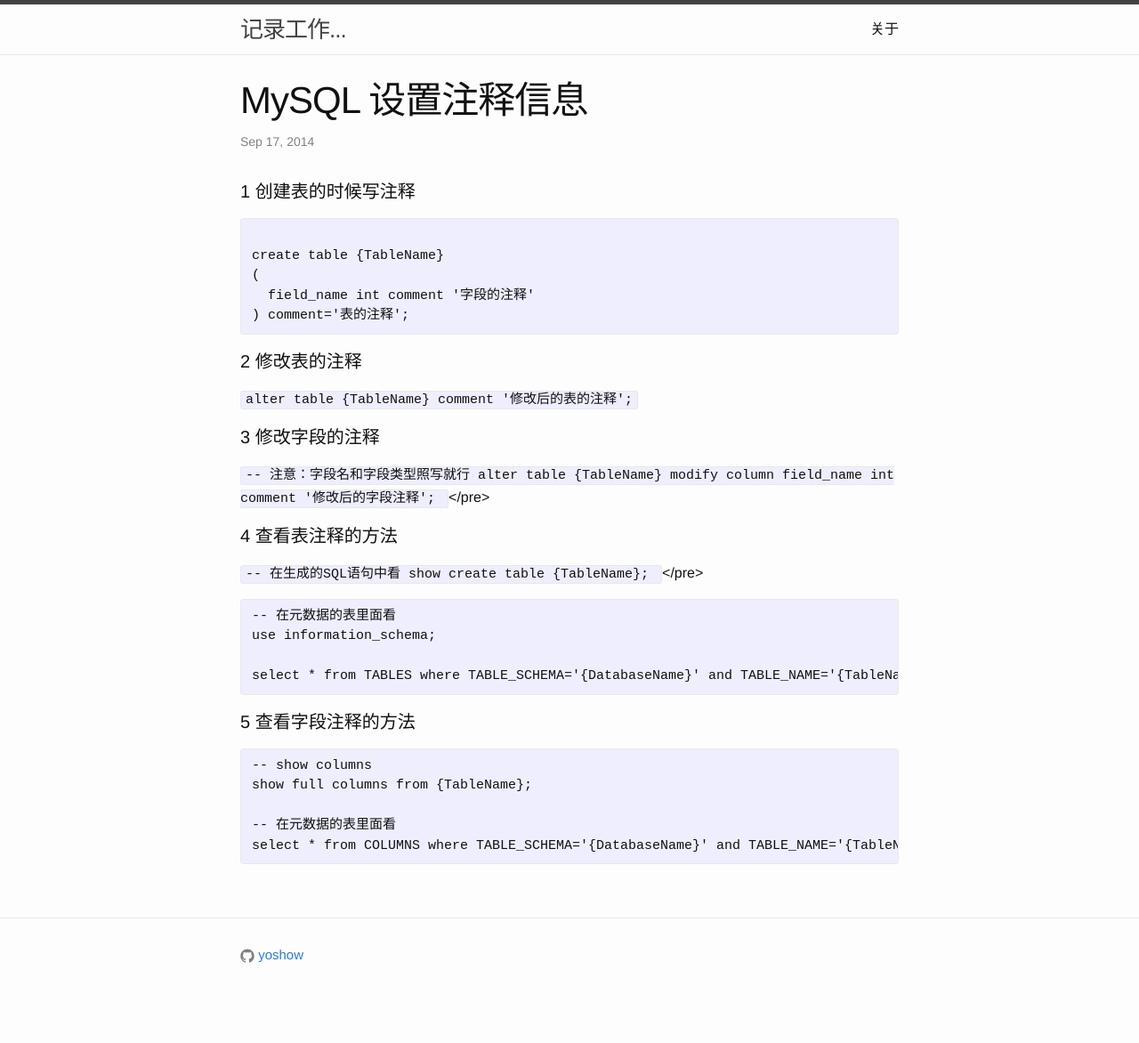
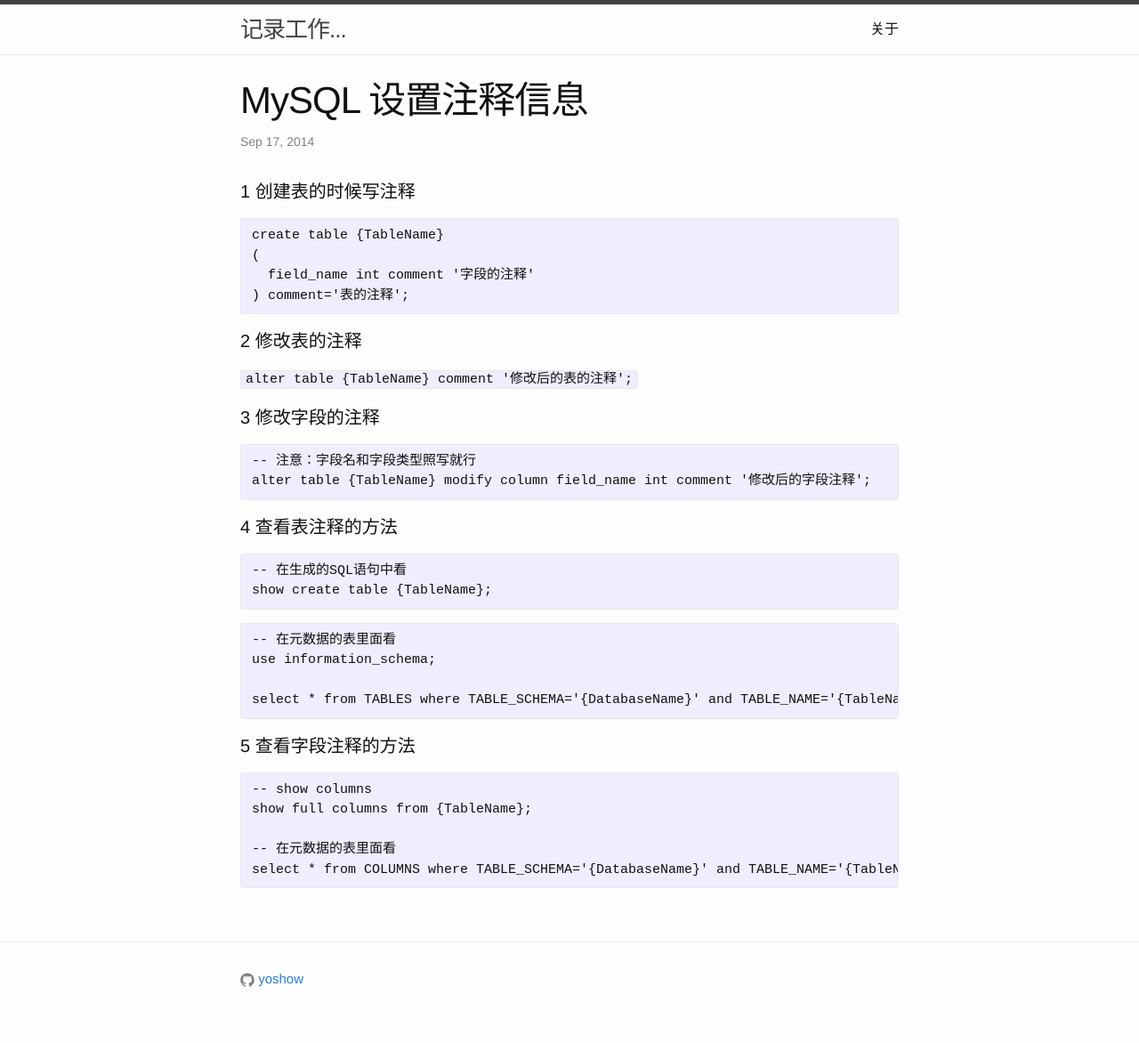
Before and after one commit to yoshow/my-blog, a Jekyll site: the page built from _posts/2014-09-17-mysql-comment.markdown, in a window 1280 px wide. Shown: the whole page at 89% size. Built offline with Jekyll 4.4.1, drawn with Linux system fonts in a browser that asks for light colours; before the commit the page ends 1145 px from its top, so only the background shows below that.

Commit message:
更新 2017-02-24

```diff
--- a/_posts/2014-09-17-mysql-comment.markdown
+++ b/_posts/2014-09-17-mysql-comment.markdown
@@ -7,8 +7,7 @@
 
 #### 1 创建表的时候写注释
 
-<pre><code>
-create table {TableName}
+<pre><code>create table {TableName}
 (
   field_name int comment '字段的注释'
 ) comment='表的注释';
@@ -22,14 +21,12 @@
 
 #### 3 修改字段的注释
 
-<code>
--- 注意：字段名和字段类型照写就行
+<pre><code>-- 注意：字段名和字段类型照写就行
 alter table {TableName} modify column field_name int comment '修改后的字段注释';
 </code></pre>
 
 #### 4 查看表注释的方法
-<code>
--- 在生成的SQL语句中看
+<pre><code>-- 在生成的SQL语句中看
 show create table {TableName};
 </code></pre>
 
--- a/index.html
+++ b/index.html
@@ -7,11 +7,8 @@
   <ul class="post-list">
     {% for post in site.posts %}
       <li>
-        <span class="post-meta">{{ post.date | date: "%b %-d, %Y" }}</span>
-
-        <h2>
           <a class="post-link" href="{{ post.url | prepend: site.baseurl }}">{{ post.title }}</a>
-        </h2>
+        <span class="post-meta">{{ post.date | date: "%Y-%m-%d" }}</span>
       </li>
     {% endfor %}
   </ul>
```
Also changed, not shown: about.md (+1 -0 lines).
